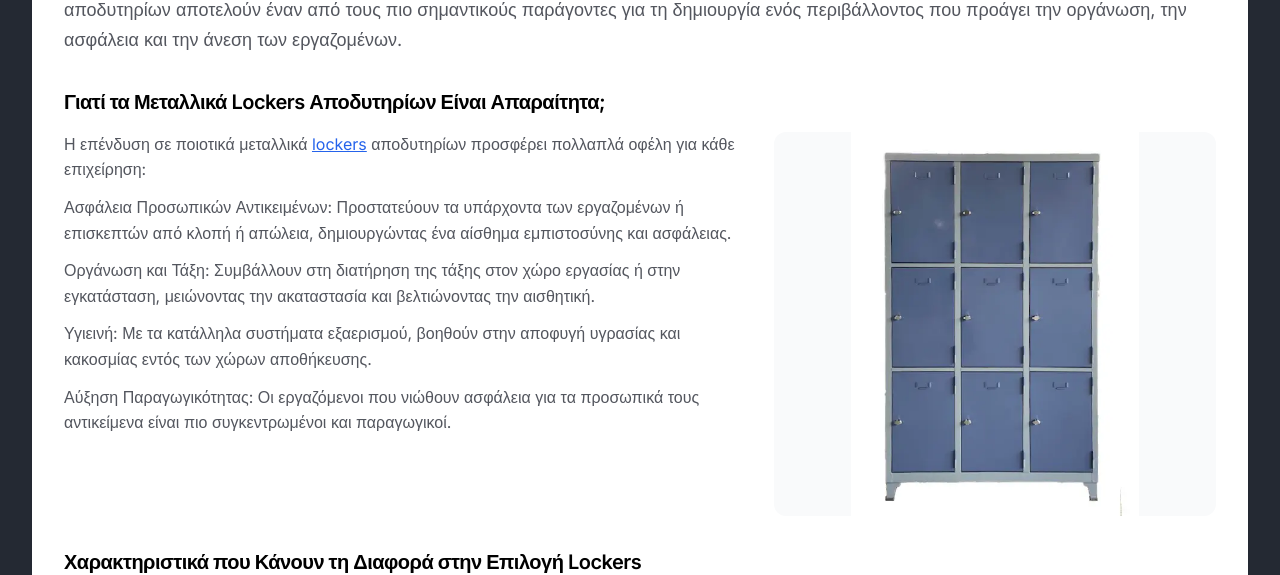
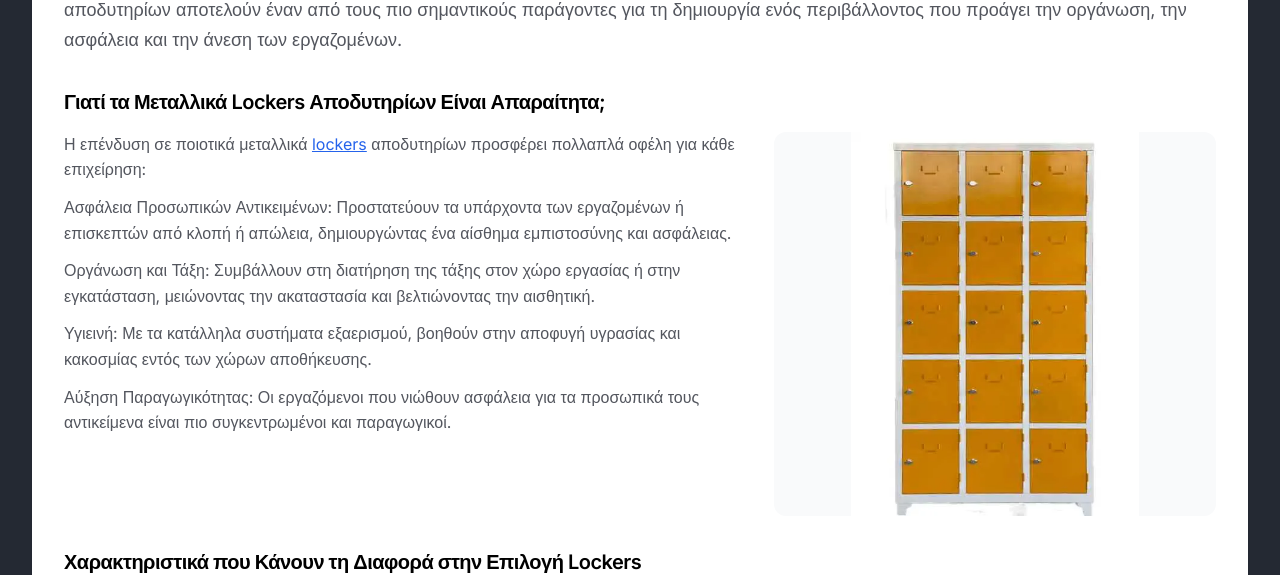
Before and after one commit to vagosdem/steel-space-design-site, a React (Vite) app: page /blog in a window 1280 px wide. Shown: the part 3430-4005 px from the top of the page. Built offline with nearby package versions, Linux system fonts and the light colour scheme.

Commit message:
Update blog post images
Replaced the first three images in the second blog article with new images.

```diff
--- a/src/pages/Blog.tsx
+++ b/src/pages/Blog.tsx
@@ -45,7 +45,7 @@ const blogPosts = [{
   category: "Αποδυτήρια",
   tagline: "Για αποδυτήρια, γυμναστήρια & εταιρικούς χώρους",
   aspectRatio: "480/650",
-  additionalImages: ["/lovable-uploads/IMG_13722.webp", "/lovable-uploads/IMG_21202.webp", "/lovable-uploads/IMG_23802.webp"],
+  additionalImages: ["/lovable-uploads/IMG_10252.webp", "/lovable-uploads/IMG_9959.webp", "/lovable-uploads/IMG_5452.webp"],
   content: {
     intro: "Στον σύγχρονο επαγγελματικό κόσμο, η ανάγκη για ασφαλή και οργανωμένο προσωπικό χώρο είναι πιο επιτακτική από ποτέ. Είτε πρόκειται για εργοστάσια παραγωγής, αθλητικές εγκαταστάσεις, εκπαιδευτήρια ή ακόμα και σύγχρονα γραφεία, οι εργαζόμενοι και οι επισκέπτες χρειάζονται ένα σημείο όπου μπορούν να αποθηκεύσουν με ασφάλεια τα προσωπικά τους αντικείμενα. Τα μεταλλικά lockers είναι απαραίτητα για χώρους όπου οι εργαζόμενοι χρειάζονται προσωπικό αποθηκευτικό χώρο, όπως εργοστάσια, αποδυτήρια, αθλητικές εγκαταστάσεις και σχολεία.\n\nΗ αυξανόμενη ανάγκη για προσωπική ασφάλεια και την προστασία των αντικειμένων έχει κάνει τα lockers αναπόσπαστο κομμάτι της σύγχρονης εργασιακής κουλτούρας. Οι επιχειρήσεις που επενδύουν σε ποιοτικά συστήματα αποθήκευσης δείχνουν σεβασμό προς τους εργαζομένους τους και δημιουργούν ένα περιβάλλον εμπιστοσύνης και επαγγελματισμού. Παράλληλα, η σωστή οργάνωση των προσωπικών χώρων συμβάλλει στη γενικότερη αποδοτικότητα και στη δημιουργία ενός τακτοποιημένου και λειτουργικού εργασιακού περιβάλλοντος.\n\nΣήμερα, οι σύγχρονες εταιρείες αναγνωρίζουν ότι η ευημερία των εργαζομένων συνδέεται άμεσα με την παραγωγικότητα και την ικανοποίηση από την εργασία. Τα lockers αποδυτηρίων αποτελούν έναν από τους πιο σημαντικούς παράγοντες για τη δημιουργία ενός περιβάλλοντος που προάγει την οργάνωση, την ασφάλεια και την άνεση των εργαζομένων.",
     sections: [{
```
